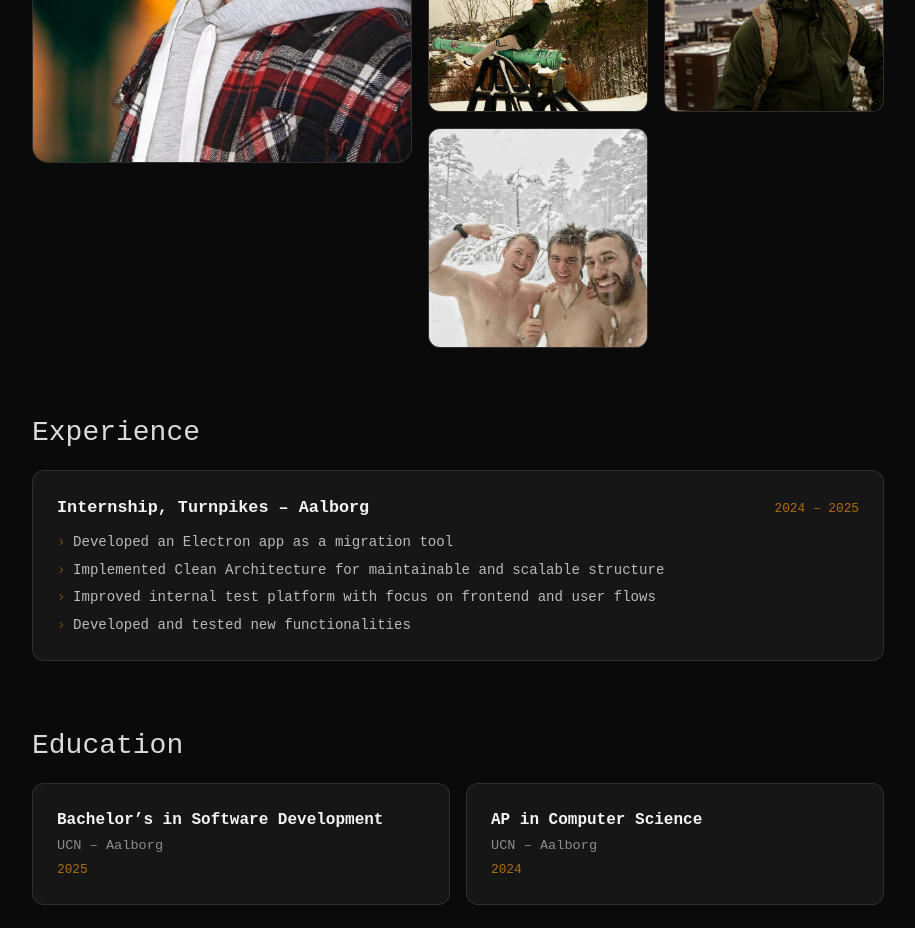
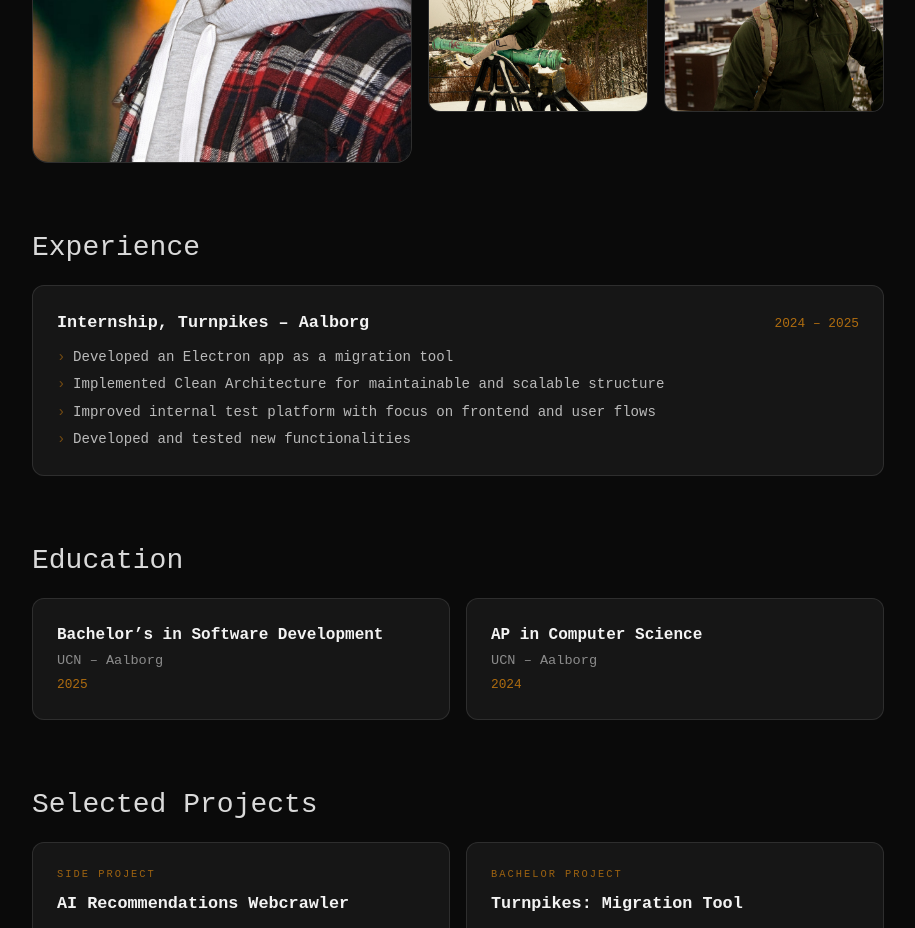
Before and after one commit to MBjoerkmann/SynthReport, a Next.js app in the folder frontend/: page / in a window 1280 px wide. Shown: the part 1160-2088 px from the top of the page, without its empty margins (182-1097 px from the left). Built offline with nearby package versions, Linux system fonts and the light colour scheme.

Commit message:
deleted piucture and better pipeline

```diff
--- a/frontend/src/app/page.tsx
+++ b/frontend/src/app/page.tsx
@@ -82,15 +82,6 @@ export default function HomePage() {
               <Image
                 src="/Mathias/received_1832509100786188.jpeg"
                 alt="Winter outdoors portrait"
-                width={400}
-                height={400}
-                className="gallery-img"
-              />
-            </div>
-            <div className="gallery-item">
-              <Image
-                src="/Mathias/Messenger_creation_6AB2BCB1-ADB9-4BBC-82C3-57491131AAEF.jpeg"
-                alt="Fun snow photo with friends"
                 width={400}
                 height={400}
                 className="gallery-img"
```
Also changed, not shown: frontend/public/Mathias/Messenger_creation_6AB2BCB1-ADB9-4BBC-82C3-57491131AAEF.jpeg (deleted).
